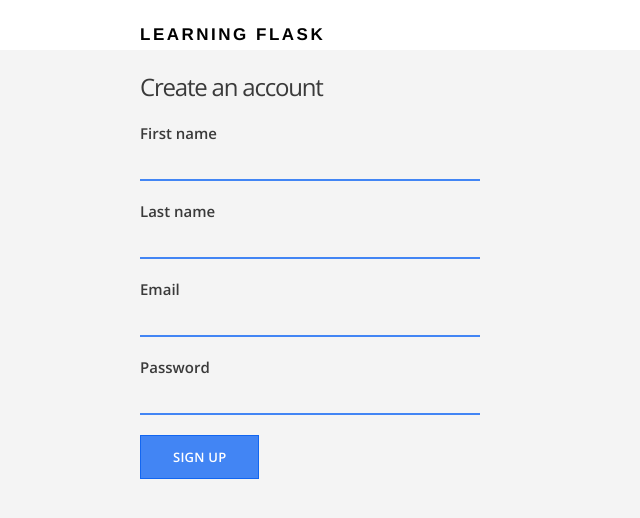
After one commit to PPPIETA/flask, a Flask app: page /signup in a window 1280 px wide. The commit adds this page. Shown: the top 518 px of the page, without its empty margins (0-640 px from the left). Run offline with Flask 2, Linux system fonts and the light colour scheme.

Commit message:
Added signup form and postgresql database
Added connection to database for user data.
Added new template for signup form.
Added form for signup with data validation and password hashing.

```diff
--- /dev/null
+++ b/forms.py
@@ -0,0 +1,10 @@
+from flask_wtf import Form
+from wtforms import StringField, PasswordField, SubmitField
+from wtforms.validators import DataRequired, Email, Length
+
+class SignupForm(Form):
+    first_name = StringField('First name', validators=[DataRequired("Please enter your first name")])
+    last_name = StringField('Last name', validators=[DataRequired("Please enter your last name")])
+    email = StringField('Email', validators=[DataRequired("Please enter your email address"), Email("Please enter your email address")])
+    password = PasswordField('Password', validators=[DataRequired("Please enter your password"), Length(min=6, message="Passwords must be 6 characters or more")])
+    submit = SubmitField('Sign up')
--- a/routes.py
+++ b/routes.py
@@ -1,6 +1,13 @@
-from flask import Flask, render_template
+from flask import Flask, render_template, request
+from models import db, User
+from forms import SignupForm
 
 app = Flask(__name__)
+
+app.config['SQLALCHEMY_DATABASE_URI'] = 'postgresql://postgres:postgres@localhost/learningflask'
+db.init_app(app)
+
+app.secret_key = "development-key"
 
 @app.route("/")
 def index():
@@ -10,6 +17,20 @@ def index():
 def about():
     return render_template("about.html")
 
+@app.route("/signup", methods=['GET', 'POST'])
+def signup():
+    form = SignupForm()
+
+    if request.method == 'POST':
+        if form.validate() == False:
+            return render_template('signup.html', form=form)
+        else:
+            newuser = User(form.first_name.data, form.last_name.data, form.email.data, form.password.data)
+            db.session.add(newuser)
+            db.session.commit()
+            return "Success!"
+    elif request.method == 'GET':
+        return render_template('signup.html', form=form)
 
 if __name__ == "__main__":
     app.run(debug=True)
--- a/templates/index.html
+++ b/templates/index.html
@@ -1,4 +1,4 @@
-{% extends "layout.hmtl" %}
+{% extends "layout.html" %}
 
 {% block content %}
 
@@ -6,7 +6,7 @@
       <div class="container">
 
         <div class="section-content">
-          <h2>DIscover places near you.<h2>
+          <h2>Discover places near your neighborhood.<h2>
           <a href="#" class="btn-primary">Sign up</a>
           <a href="{{ url_for('about') }}" class="btn-secondary">Learn more</a>
         </div>
--- a/templates/layout.html
+++ b/templates/layout.html
@@ -12,8 +12,8 @@
 
     </header>
 
-    {& block content %}
-    {% endblock%}
+    {% block content %}
+    {% endblock %}
 
   </body>
 </html>
--- /dev/null
+++ b/templates/signup.html
@@ -0,0 +1,55 @@
+{% extends "layout.html" %}
+
+{% block content %}
+  <main class="container signup-selection">
+    <div class="section-content">
+        <h2>Create an account</h2>
+
+        <form method="POST" action="/signup">
+            {{ form.hidden_tag() }}
+
+            <div class="form-group">
+                {{ form.first_name.label }}
+
+                {% if form.first_name.errors %}
+                    {% for error in form.first_name.errors %}
+                        <p class="error-message">{{ error }}</p>
+                    {% endfor %}
+                {% endif %}
+
+                {{ form.first_name }}
+            </div>
+
+            <div class="form-group">
+                {{ form.last_name.label }}
+                {% if form.last_name.errors %}
+                    {% for error in form.last_name.errors %}
+                        <p class="error-message">{{ error }}</p>
+                    {% endfor %}
+                {% endif %}
+                {{ form.last_name }}
+            </div>
+            <div class="form-group">
+                {{ form.email.label }}
+                {% if form.email.errors %}
+                    {% for error in form.email.errors %}
+                        <p class="error-message">{{ error }}</p>
+                    {% endfor %}
+                {% endif %}
+                {{ form.email }}
+            </div>
+            <div class="form-group">
+                {{ form.password.label }}
+                {% if form.first_name.errors %}
+                    {% for error in form.first_name.errors %}
+                        <p class="error-message">{{ error }}</p>
+                    {% endfor %}
+                {% endif %}
+                {{ form.password }}
+            </div>
+
+            {{ form.submit(class="btn-primary") }}
+        </form>
+    </div>
+  </main>
+{% endblock %}
```
Also changed, not shown: models.py (added, +24 -0 lines), 1 other file.
